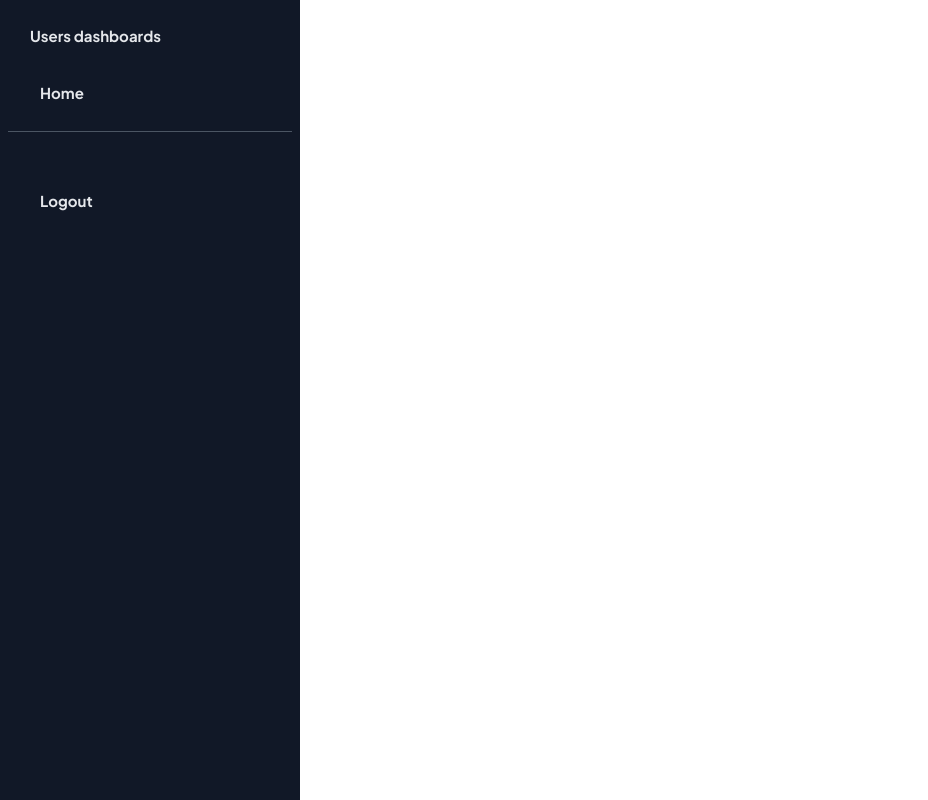
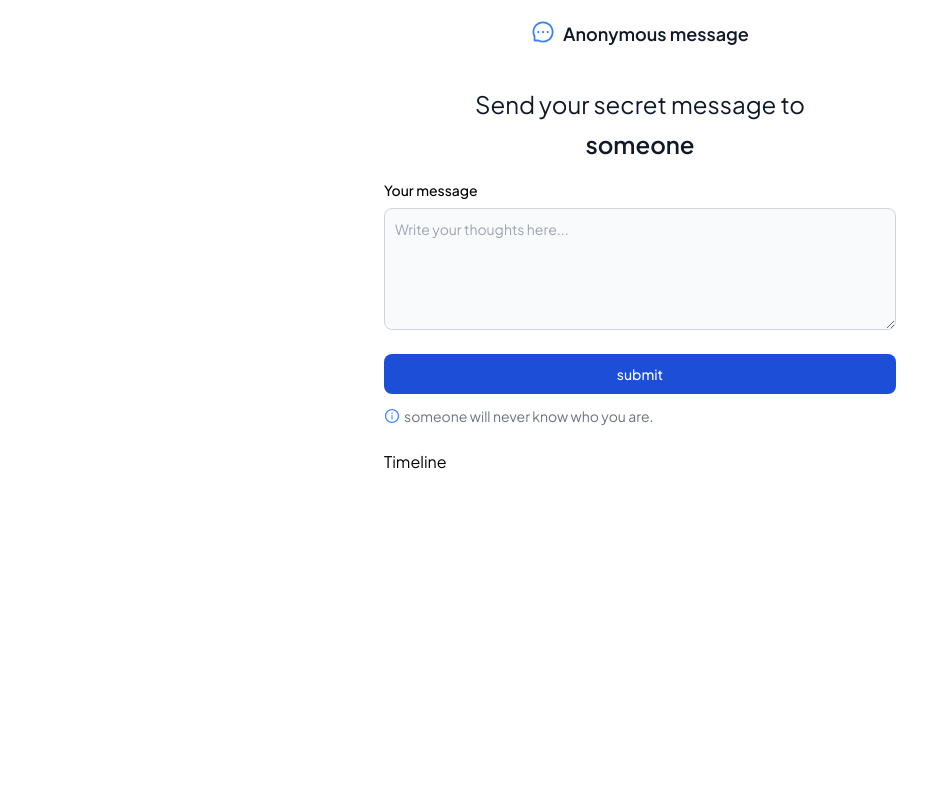
Before and after one commit to yaffalhakim1/anonymous-website-message, a Next.js app: page / in a window 1280 px wide. Shown: the whole page, without its empty margins (0-928 px from the left). Built offline with nearby package versions, Linux system fonts and the light colour scheme.

Commit message:
add dashboard

```diff
--- a/components/PublicForm.tsx
+++ b/components/PublicForm.tsx
@@ -6,7 +6,7 @@ function PublicForm() {
   return (
     <>
       <form className="">
-        <div className="flex  justify-center mt-5">
+        <div className="flex justify-center mt-5">
           <LogoIcon width="24px" height="24px" className="text-blue-500" />
           <h2 className="ml-2 text-lg font-semibold text-gray-900">
             Anonymous message
@@ -21,7 +21,7 @@ function PublicForm() {
             {"someone"}
           </span>
         </div>
-        <div className="mb-6 flex flex-col px-8 md:px-96">
+        <div className="mb-6 flex flex-col px-8 lg:px-96">
           <label className="block mb-2 text-sm font-medium text-black ">
             Your message
           </label>
@@ -34,7 +34,7 @@ function PublicForm() {
               placeholder="Write your thoughts here..."
             ></textarea>
           </div>
-          <Button onClick={() => {}} />
+          <Button onClick={() => {}} text="submit" />
           <div className="flex mt-3">
             <IconInfo className="mt-0.5 text-blue-500" />
             <p className="md:text-md text-sm text-gray-500 ml-1">
--- /dev/null
+++ b/components/admin/CommentsCard.tsx
@@ -0,0 +1,17 @@
+import React from "react";
+import { Button } from "../base/Button";
+
+function CommentsCard() {
+  return (
+    <>
+      <div className="p-4 border border-gray-200  rounded-lg dark:border-gray-700">
+        <div className="flex justify-between items-center">
+          <p>{"some comments"}</p>
+          <Button text={"Hapus"} />
+        </div>
+      </div>
+    </>
+  );
+}
+
+export default CommentsCard;
--- a/components/admin/Dashboard.tsx
+++ b/components/admin/Dashboard.tsx
@@ -1,56 +1,88 @@
-import React from "react";
+import { useState } from "react";
+import { Button } from "../base/Button";
+import { Comme } from "next/font/google";
+import CommentsCard from "./CommentsCard";
+import { Menu } from "../base/Icons";
 
-function Dashboard() {
+export function Dashboard() {
+  const [selectedSubMenuIndex, setSelectedSubMenuIndex] = useState(0);
+  const [isMobileSidebarOpen, setIsMobileSidebarOpen] = useState(false);
+
+  const subMenus = [
+    {
+      title: "Dashboard",
+      content: <CommentsCard />,
+    },
+    {
+      title: "Test",
+      content: "",
+    },
+  ];
+
+  const handleSubMenuClick = (index: number) => {
+    setSelectedSubMenuIndex(index);
+  };
+
+  const handleMobileSidebarToggle = () => {
+    setIsMobileSidebarOpen(!isMobileSidebarOpen);
+  };
+
   return (
     <>
-      <body className="bg-blue-600">
-        <span
-          className="absolute text-white text-4xl top-5 left-4 cursor-pointer"
-          //   onclick="openSidebar()"
+      <button
+        data-drawer-target="default-sidebar"
+        data-drawer-toggle="default-sidebar"
+        aria-controls="default-sidebar"
+        type="button"
+        className="hidden sm:inline-flex items-center p-2 mt-2 ml-3 text-sm text-gray-500 rounded-lg hover:bg-gray-100 focus:outline-none focus:ring-2 focus:ring-gray-200 dark:text-gray-400 dark:hover:bg-gray-700 dark:focus:ring-gray-600"
+      >
+        <span className="sr-only">Open sidebar</span>
+      </button>
+
+      <div className="sm:hidden">
+        <button
+          className="inline-flex items-center justify-center p-2 ml-3 text-gray-500 rounded-lg hover:bg-gray-100 focus:outline-none focus:ring-2 focus:ring-gray-200 dark:text-gray-400 dark:hover:bg-gray-700 dark:focus:ring-gray-600"
+          onClick={handleMobileSidebarToggle}
         >
-          <i className="bi bi-filter-left px-2 bg-gray-900 rounded-md"></i>
-        </span>
-        <div className="sidebar fixed top-0 bottom-0 lg:left-0 p-2 w-[300px] overflow-y-auto text-center bg-gray-900">
-          <div className="text-gray-100 text-xl">
-            <div className="p-2.5 mt-1 flex items-center">
-              <h1 className="font-bold text-gray-200 text-[15px] ml-3">
-                Users dashboards
-              </h1>
-              <i
-                className="bi bi-x cursor-pointer ml-28 lg:hidden"
-                // onclick="openSidebar()"
-              ></i>
-            </div>
-          </div>
-          {/* <div className="p-2.5 flex items-center rounded-md px-4 duration-300 cursor-pointer bg-gray-700 text-white">
-            <i className="bi bi-search text-sm"></i>
-            <input
-              type="text"
-              placeholder="Search"
-              className="text-[15px] ml-4 w-full bg-transparent focus:outline-none"
-            />
-          </div> */}
-          <div className="p-2.5 mt-3 flex items-center rounded-md px-4 duration-300 cursor-pointer hover:bg-blue-600 text-white">
-            <i className="bi bi-house-door-fill"></i>
-            <span className="text-[15px] ml-4 text-gray-200 font-bold">
-              Home
-            </span>
-          </div>
-          <div className="my-4 bg-gray-600 h-[1px]"></div>
-          <div
-            className="p-2.5 mt-3 flex items-center rounded-md px-4 duration-300 cursor-pointer hover:bg-blue-600 text-white"
-            // onclick="dropdown()"
-          ></div>
-          <div className="p-2.5 mt-3 flex items-center rounded-md px-4 duration-300 cursor-pointer hover:bg-blue-600 text-white">
-            <i className="bi bi-box-arrow-in-right"></i>
-            <span className="text-[15px] ml-4 text-gray-200 font-bold">
-              Logout
-            </span>
-          </div>
+          <Menu />
+        </button>
+      </div>
+
+      <aside
+        id="default-sidebar"
+        className={`fixed top-0 left-0 z-40 w-64 h-screen transition-transform ${
+          isMobileSidebarOpen ? "translate-x-0" : "-translate-x-full"
+        } sm:translate-x-0`}
+        aria-label="Sidebar"
+      >
+        <div className="h-full px-3 py-4 overflow-y-auto bg-gray-50 dark:bg-gray-800">
+          <ul className="space-y-2 font-medium">
+            {subMenus.map((subMenu, index) => (
+              <li key={index}>
+                <button
+                  className={`flex items-center justify-between w-full px-2 py-2 text-sm font-medium leading-5 text-gray-900 rounded-lg dark:text-gray-200 hover:bg-gray-100 dark:hover:bg-gray-700 focus:outline-none focus:ring-2 focus:ring-gray-200 dark:focus:ring-gray-600 ${
+                    selectedSubMenuIndex === index
+                      ? "bg-gray-100 dark:bg-gray-700"
+                      : ""
+                  }`}
+                  onClick={() => {
+                    handleSubMenuClick(index);
+                    setIsMobileSidebarOpen(false);
+                  }}
+                >
+                  <span className="flex items-center truncate">
+                    <span className="truncate">{subMenu.title}</span>
+                  </span>
+                </button>
+              </li>
+            ))}
+          </ul>
         </div>
-      </body>
+      </aside>
+
+      <div className="p-4 sm:ml-64 ">
+        <div> {subMenus[selectedSubMenuIndex].content}</div>
+      </div>
     </>
   );
 }
-
-export default Dashboard;
--- a/components/base/Button.tsx
+++ b/components/base/Button.tsx
@@ -1,13 +1,46 @@
-import { memo } from "react";
+import { memo, useEffect, useState } from "react";
 
-function BaseButton({ onClick }: { onClick: () => void }) {
+interface ButtonProps {
+  onClick?: () => void;
+  text: string;
+}
+
+// function BaseButton({ onClick, text }: ButtonProps) {
+//   return (
+//     <button
+//       type="submit"
+//       className="text-white bg-blue-700 hover:bg-blue-800 focus:ring-4 focus:outline-none focus:ring-blue-300 font-medium rounded-lg text-sm w-full sm:w-auto px-5 py-2.5 text-center dark:bg-blue-600 dark:hover:bg-blue-700 dark:focus:ring-blue-800"
+//       onClick={onClick}
+//     >
+//       {text}
+//     </button>
+//   );
+// }
+
+function BaseButton({ onClick, text }: ButtonProps) {
+  const [isMobile, setIsMobile] = useState(false);
+
+  useEffect(() => {
+    const mediaQuery = window.matchMedia("(max-width: 640px)");
+    setIsMobile(mediaQuery.matches);
+
+    const handleResize = () => setIsMobile(mediaQuery.matches);
+    mediaQuery.addEventListener("change", handleResize);
+
+    return () => {
+      mediaQuery.removeEventListener("change", handleResize);
+    };
+  }, []);
+
+  const buttonClass = isMobile ? "w-auto" : "w-full sm:w-auto";
+
   return (
     <button
       type="submit"
-      className="text-white bg-blue-700 hover:bg-blue-800 focus:ring-4 focus:outline-none focus:ring-blue-300 font-medium rounded-lg text-sm w-full sm:w-auto px-5 py-2.5 text-center dark:bg-blue-600 dark:hover:bg-blue-700 dark:focus:ring-blue-800"
+      className={`text-white bg-blue-700 hover:bg-blue-800 focus:ring-4 focus:outline-none focus:ring-blue-300 font-medium rounded-lg text-sm ${buttonClass} px-5 py-2.5 text-center dark:bg-blue-600 dark:hover:bg-blue-700 dark:focus:ring-blue-800`}
       onClick={onClick}
     >
-      Submit
+      {text}
     </button>
   );
 }
--- a/components/base/Icons.tsx
+++ b/components/base/Icons.tsx
@@ -32,3 +32,19 @@ function IconInfoCircle(props: React.SVGProps<SVGSVGElement>) {
 }
 
 export const IconInfo = memo(IconInfoCircle);
+
+function IconMenu(props: React.SVGProps<SVGSVGElement>) {
+  return (
+    <svg
+      viewBox="0 0 1024 1024"
+      fill="currentColor"
+      height="1em"
+      width="1em"
+      {...props}
+    >
+      <path d="M904 160H120c-4.4 0-8 3.6-8 8v64c0 4.4 3.6 8 8 8h784c4.4 0 8-3.6 8-8v-64c0-4.4-3.6-8-8-8zm0 624H120c-4.4 0-8 3.6-8 8v64c0 4.4 3.6 8 8 8h784c4.4 0 8-3.6 8-8v-64c0-4.4-3.6-8-8-8zm0-312H120c-4.4 0-8 3.6-8 8v64c0 4.4 3.6 8 8 8h784c4.4 0 8-3.6 8-8v-64c0-4.4-3.6-8-8-8z" />
+    </svg>
+  );
+}
+
+export const Menu = memo(IconMenu);
--- a/pages/index.tsx
+++ b/pages/index.tsx
@@ -2,14 +2,16 @@ import Image from "next/image";
 import { Plus_Jakarta_Sans } from "next/font/google";
 import PublicForm from "@/components/PublicForm";
 import Timeline from "@/components/Timeline";
-import Dashboard from "@/components/admin/Dashboard";
+import { Dashboard } from "@/components/admin/Dashboard";
 
 const jakarta = Plus_Jakarta_Sans({ subsets: ["latin"] });
 
 export default function Home() {
   return (
     <main className={`flex flex-col ${jakarta.className}`}>
-      <Dashboard />
+      <PublicForm />
+      {/* <Timeline /> */}
+      {/* <Dashboard /> */}
     </main>
   );
 }
```
